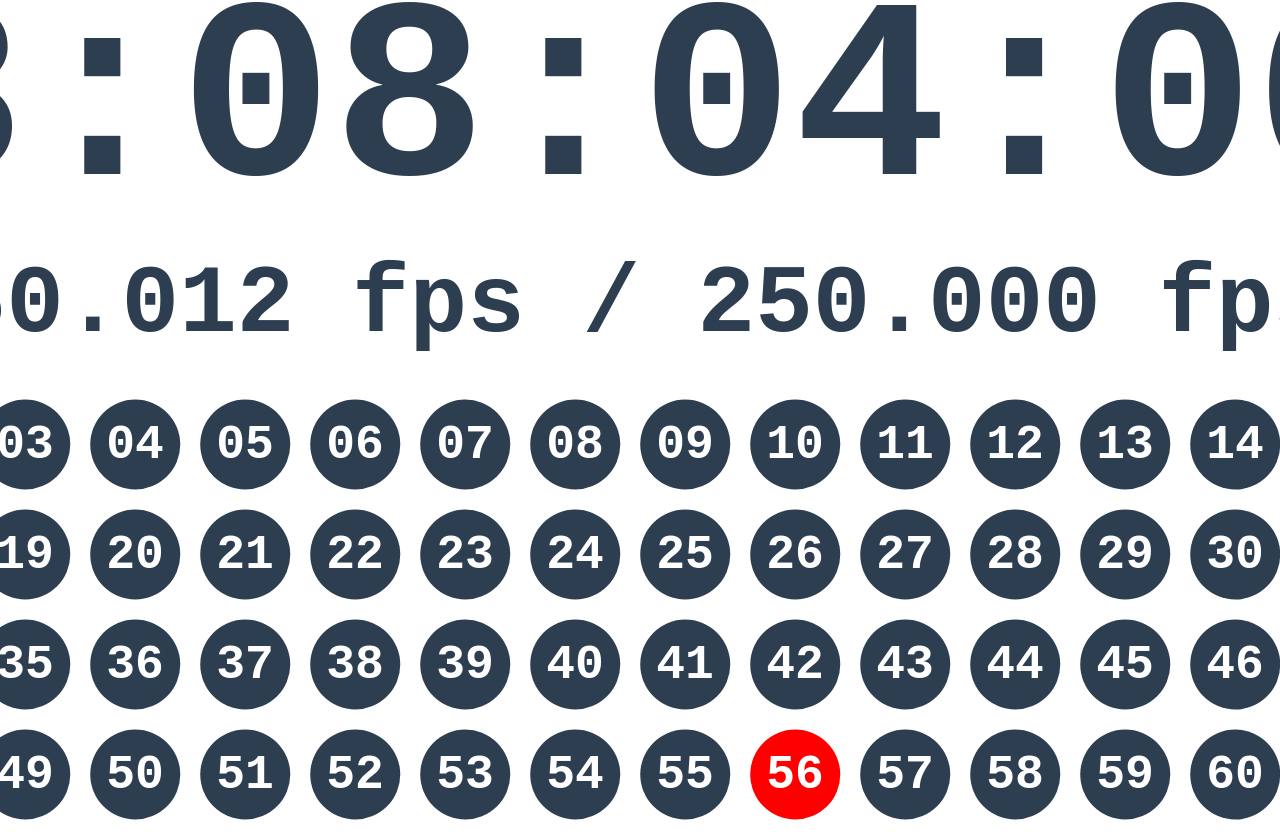
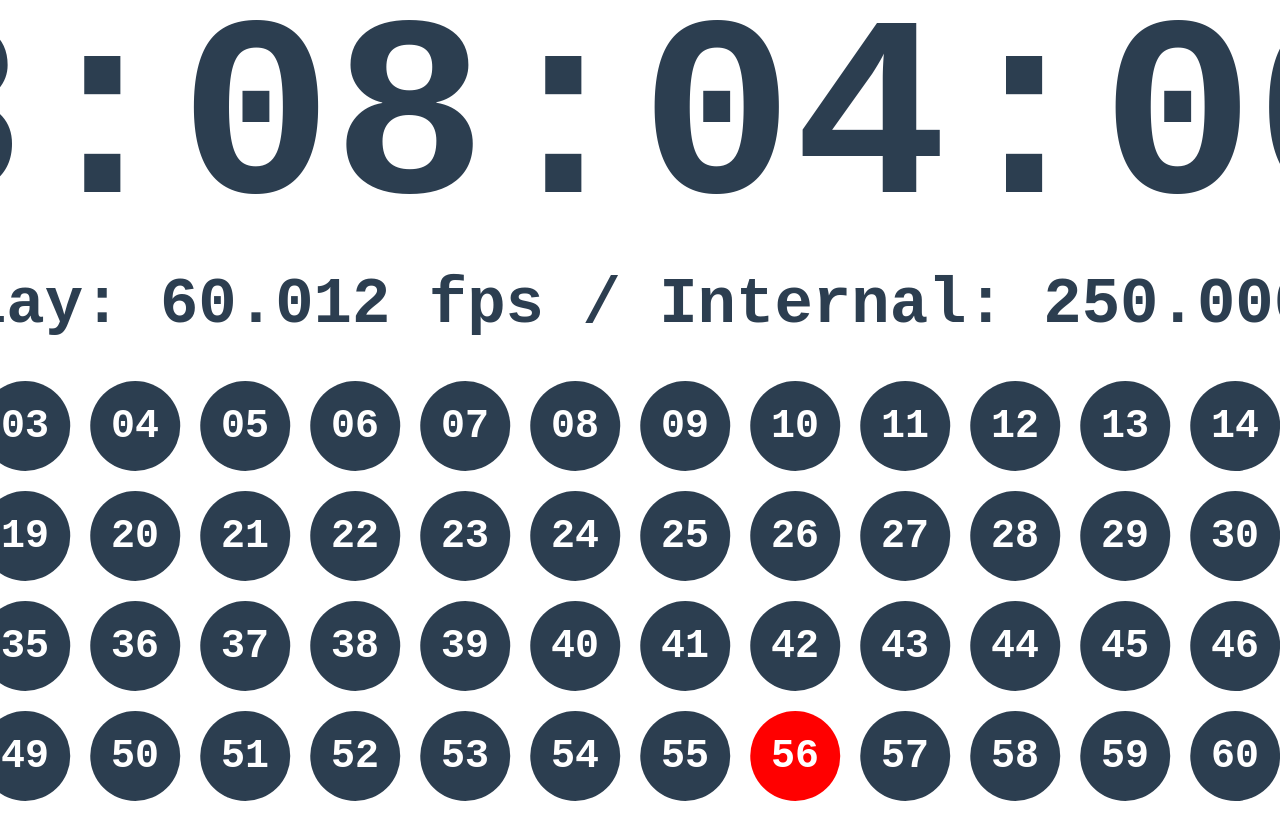
Before and after one commit to miaulightouch/high-precision-timer, a website built with Vite: page index.html in a window 1280 px wide. Shown: the top 840 px of the page. Built offline with nearby package versions, Linux system fonts and the light colour scheme.

Commit message:
fix: layout

```diff
--- a/src/main.ts
+++ b/src/main.ts
@@ -12,19 +12,26 @@ let preTime = performance.now() | 0;
 let dotCount = 0;
 const handler = () => {
   requestAnimationFrame(handler);
-  const time = performance.now() | 0;
-  times.push(time - preTime);
+  const pTtime = performance.now() | 0;
+  times.push(pTtime - preTime);
   if (times.length > 100) times.shift();
   // const average = times.reduce((p, c) => p + c) / times.length;
   const average = Math.pow(times.reduce((p, c) => p * c), 1 / times.length);
   const framerate = 1000 / average;
-  fps.innerHTML = `${framerate.toFixed(3)} fps`;
+  fps.innerHTML = `Display: ${framerate.toFixed(3)} fps`;
   const int = Math.floor(framerate);
   if (dots.children.length !== int) {
     let html = '';
     for (let index = 0; index < int; index++) html += genDots(index + 1);
     dots.innerHTML = html;
   }
+
+  const time = new Date();
+  const hour = time.getHours().toString().padStart(2, '0');
+  const minute = time.getMinutes().toString().padStart(2, '0');
+  const second = time.getSeconds().toString().padStart(2, '0');
+  const ms = time.getMilliseconds().toString().padStart(3, '0');
+  timer.innerHTML = `${hour}:${minute}:${second}:${ms}`;
 
   const activeElem = document.querySelector('.active')!;
   activeElem?.classList.remove('active');
@@ -33,7 +40,7 @@ const handler = () => {
   const elem = document.querySelector(`.dot-${dotCount}`);
   elem?.classList.add('active');
 
-  preTime = time;
+  preTime = pTtime;
 }
 requestAnimationFrame(handler);
 
@@ -41,17 +48,11 @@ const internalTimes: number[] = [];
 let internalPreTime = performance.now() | 0;
 setInterval(() => {
   const pTime = performance.now() | 0;
-  const time = new Date();
-  const hour = time.getHours().toString().padStart(2, '0');
-  const minute = time.getMinutes().toString().padStart(2, '0');
-  const second = time.getSeconds().toString().padStart(2, '0');
-  const ms = time.getMilliseconds().toString().padStart(3, '0');
-  timer.innerHTML = `${hour}:${minute}:${second}:${ms}`;
 
   internalTimes.push(pTime - internalPreTime);
   if (internalTimes.length > 100) internalTimes.shift();
   // const average = internalTimes.reduce((p, c) => p + c) / internalTimes.length;
-  const average = Math.pow(internalTimes.reduce((p, c) => p * c), 1.0 / internalTimes.length);
-  internal.innerHTML = `${(1000 / average).toFixed(3)} fps`
+  const average = Math.pow(internalTimes.reduce((p, c) => p * c), 1 / internalTimes.length);
+  internal.innerHTML = `Internal: ${(1000 / average).toFixed(3)} fps`
   internalPreTime = pTime;
 });
--- a/src/style.css
+++ b/src/style.css
@@ -14,7 +14,7 @@
 }
 
 #counter {
-  font-size: 6rem;
+  font-size: 4rem;
 }
 
 #dots {
@@ -35,7 +35,7 @@
   display: flex;
   justify-content: center;
   align-items: center;
-  font-size: 3rem;
+  font-size: 2.5rem;
 }
 .active {
   background-color: red;
```
